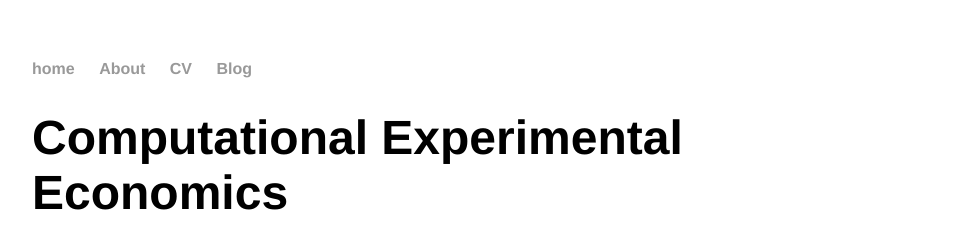
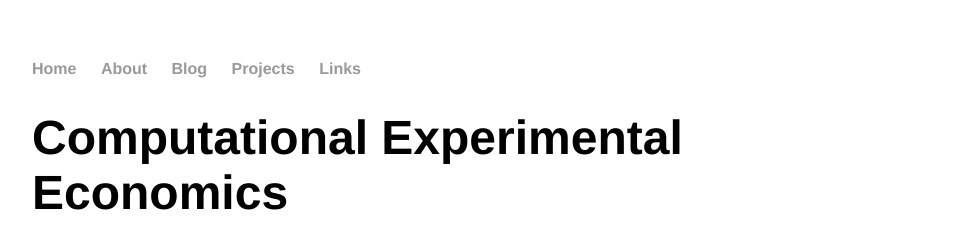
Before and after one commit to Kmccabe/KAM.github.io, a Jekyll site: the page built from index.html, in a window 1280 px wide. Shown: the top 252 px of the page, without its empty margins (160-1119 px from the left). Built offline with Jekyll 4.4.1, drawn with Linux system fonts in a browser that asks for light colours.

Commit message:
Update default.html

```diff
--- a/_layouts/default.html
+++ b/_layouts/default.html
@@ -8,10 +8,11 @@
 		<body>
 			<nav>
 	    		<ul>
-	        		<li><a href="/">home</a></li>
-		        	<li><a href="/about_me">About</a></li>
-	        		<li><a href="/links">CV</a></li>
+	        		<li><a href="/home">Home</a></li>
+		        	<li><a href="/about">About</a></li>
 	        		<li><a href="/blog">Blog</a></li>
+				<li><a href="/projects">Projects</a></li>
+				<li><a href="/links">Links</a></li>
 	    		</ul>
 			</nav>
 			<div class="container">
```
